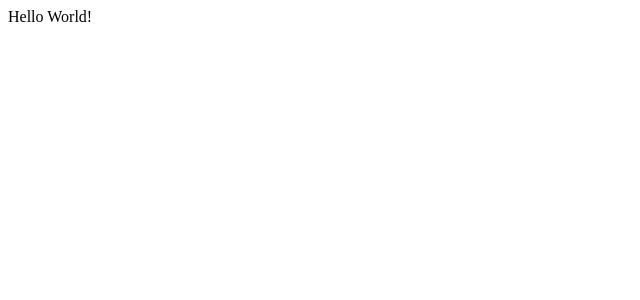
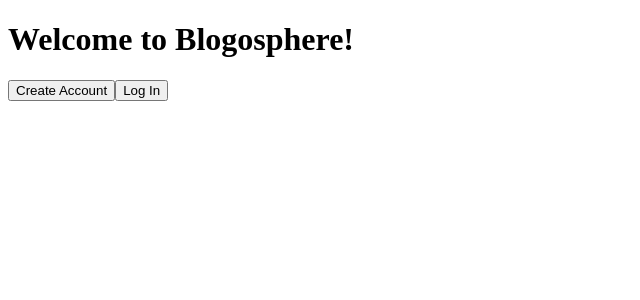
Before and after one commit to JethroF22/blogosphere, a React app: page / in a window 1280 px wide. Shown: the top 300 px of the page, without its empty margins (0-640 px from the left). Built offline with nearby package versions, Linux system fonts and the light colour scheme.

Commit message:
Render `AppRouter` in `app.jsx`

```diff
--- a/src/app.jsx
+++ b/src/app.jsx
@@ -2,6 +2,6 @@
 import React from "react";
 import ReactDOM from "react-dom";
 
-const template = <div>Hello World!</div>;
+import AppRouter from "./routes/AppRouter";
 
-ReactDOM.render(template, document.getElementById("app"));
+ReactDOM.render(<AppRouter />, document.getElementById("app"));
```
